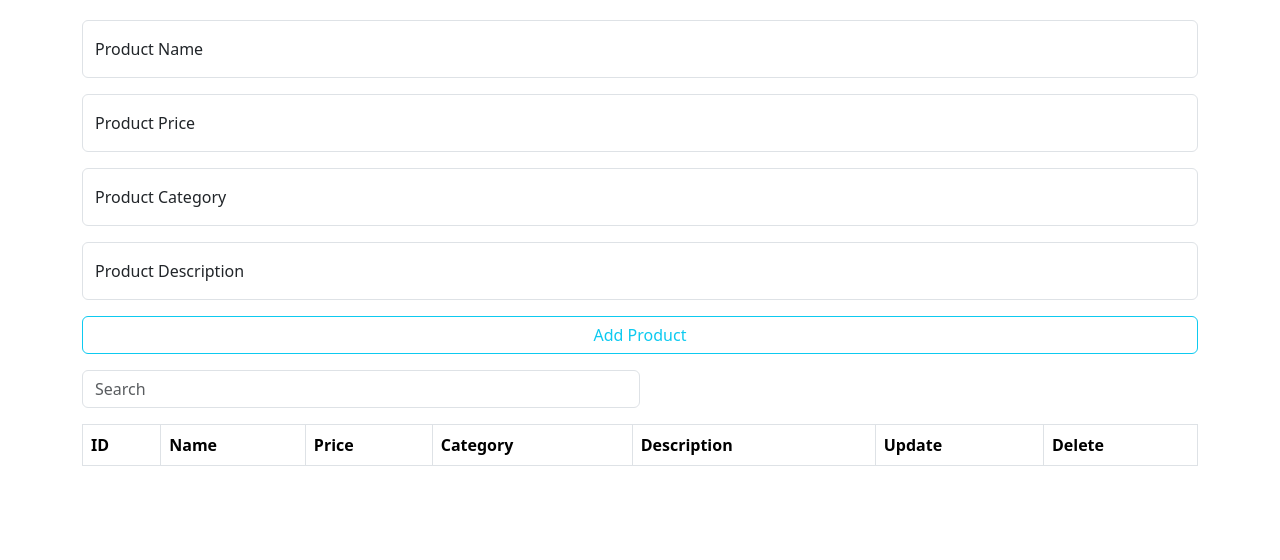
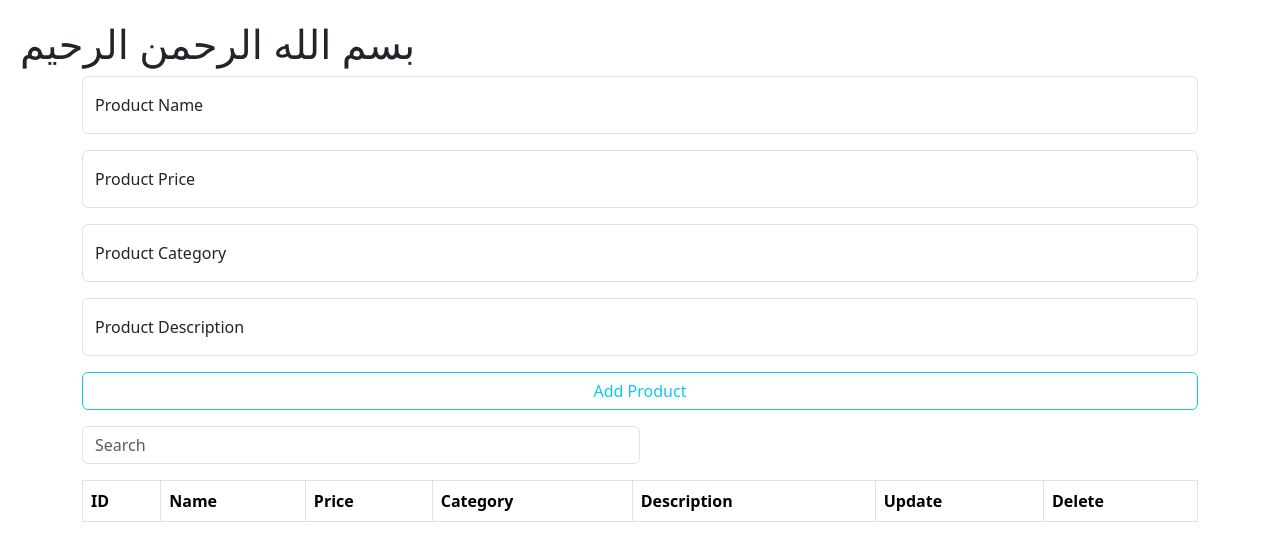
Before and after one commit to Kelsalamony/CURDS---Operations, a plain HTML site: page index.html in a window 1280 px wide. Drawn offline with Linux system fonts and the light colour scheme.

Commit message:
add new heading

```diff
--- a/index.html
+++ b/index.html
@@ -8,6 +8,7 @@
     <title>Product Management</title>
 </head>
 <body>
+    <h1>بسم الله الرحمن الرحيم </h1>
     <div class="container">
         <div class="form-floating mb-3">
             <input type="text" class="form-control" id="productName" placeholder="Product Name">
```
